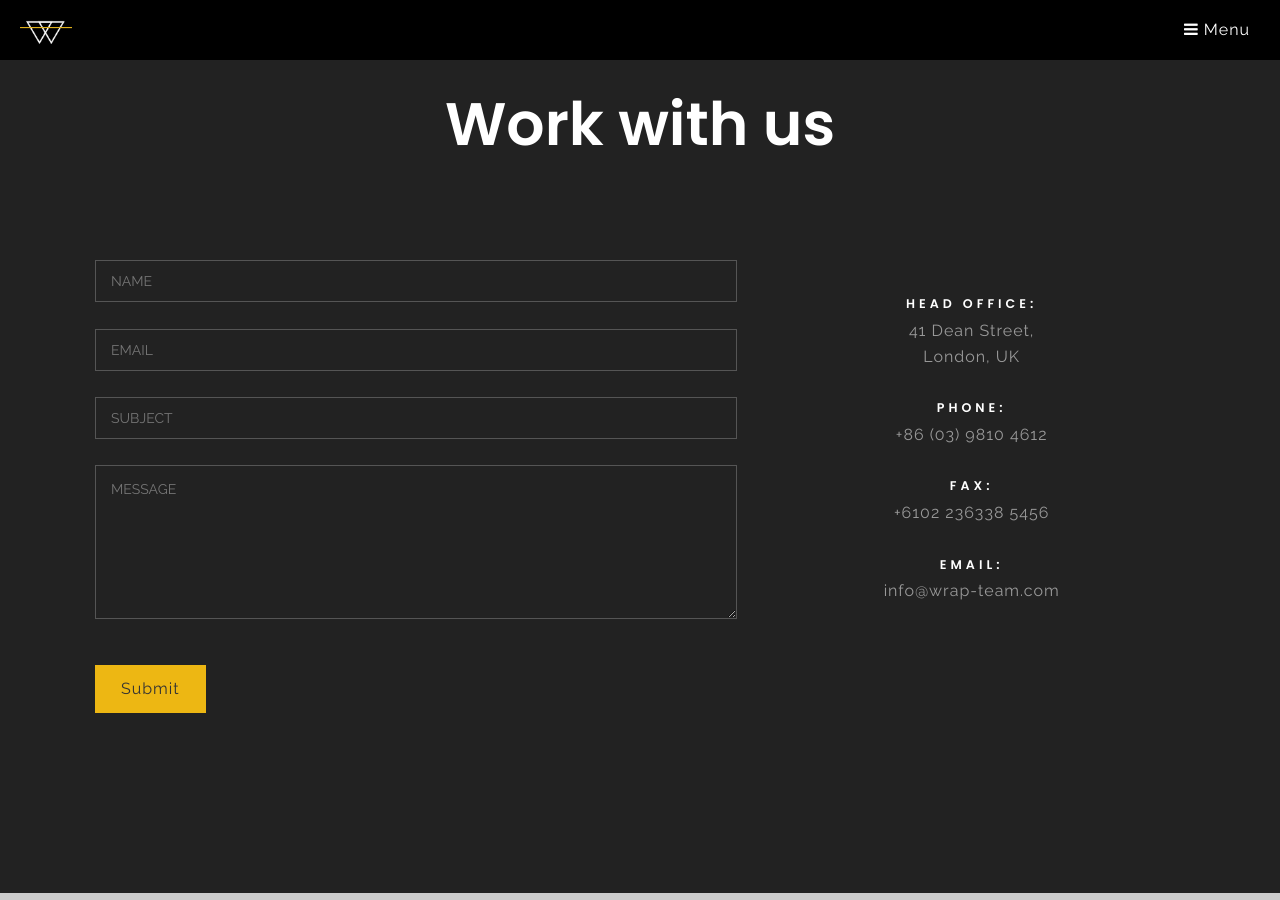
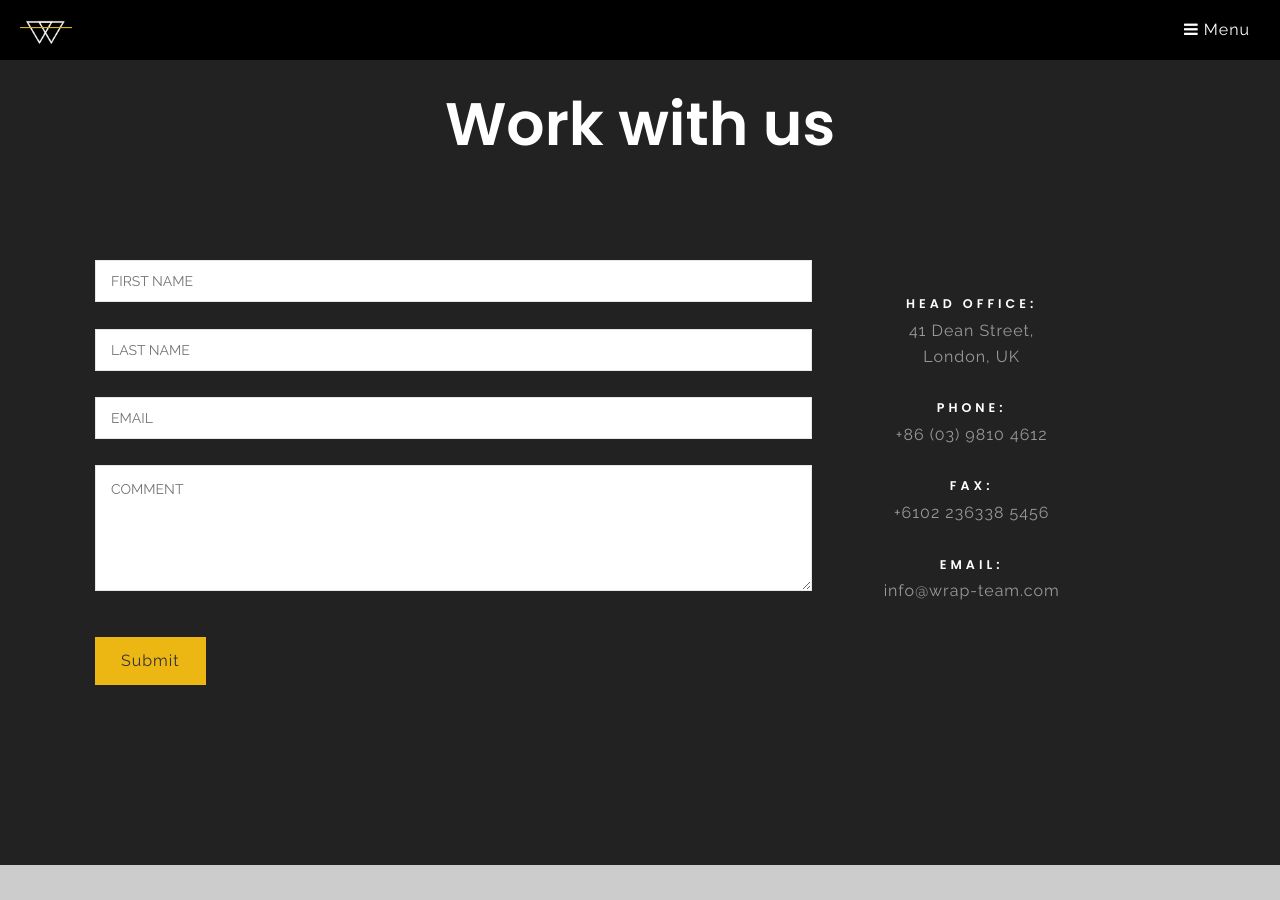
Before and after one commit to theTutorB/tutord-scholars-website, a Jekyll site: the page built from _works/uro-mag.md, in a window 1280 px wide and 900 px high, scrolled down 2001 px. Built offline with Jekyll 4.4.1, drawn with Linux system fonts in a browser that asks for light colours.

Commit message:
mailchimp intergration for contact form

```diff
--- a/_includes/contact-form.html
+++ b/_includes/contact-form.html
@@ -7,17 +7,20 @@
     <div class='large-8 medium-8 columns'>
       <div class='form'>
         <div class='row'>
-          <form id='contact_form' class='dark' method='POST'>
+        <form action="https://tutord.us20.list-manage.com/subscribe/post" method="POST">
+    <input type="hidden" name="u" value="c55ab6c6180ed851656f298c6">
+    <input type="hidden" name="id" value="5a99e88619">
+
             <div class='large-12 columns'>
               <p id='thanks'>
                 Thanks for contacting us, we'll be in touch soon!
               </p>
             </div>
             <div class='medium-12 columns'>
-              <input class='required' name='name' placeholder='NAME' type='text'>
-              <input class='required email' name='email' placeholder='EMAIL' type='text'>
-              <input class='required' name='subject' placeholder='SUBJECT' type='text'>
-              <textarea class='required' name='message' placeholder='MESSAGE'></textarea>
+              <input class='required' name='MERGE1' id='MERGE1' placeholder='FIRST NAME' type='text'>
+              <input class='required' name='MERGE2' id='MERGE2' placeholder='LAST NAME' type='text'>
+              <input class='required email' name='MERGE0' id='MERGE0' placeholder='EMAIL' type='text'>
+              <textarea class='required' name='comment' placeholder='COMMENT'></textarea>
               <input name="recipient" type="hidden" value="{{ site.email }}" />
               <div class='spacing'></div>
               <input class='button white' type='submit'>
```
